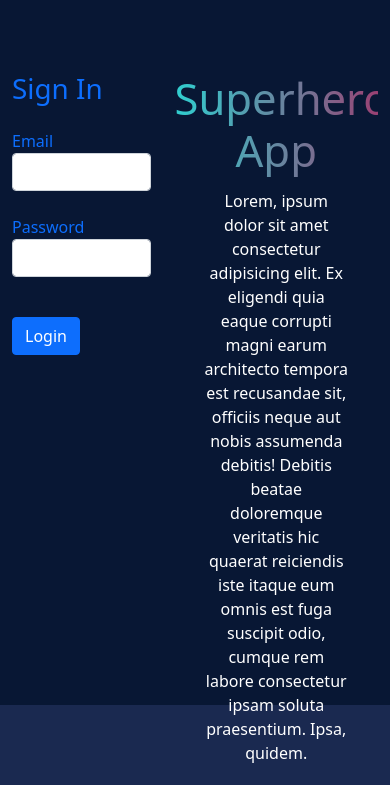
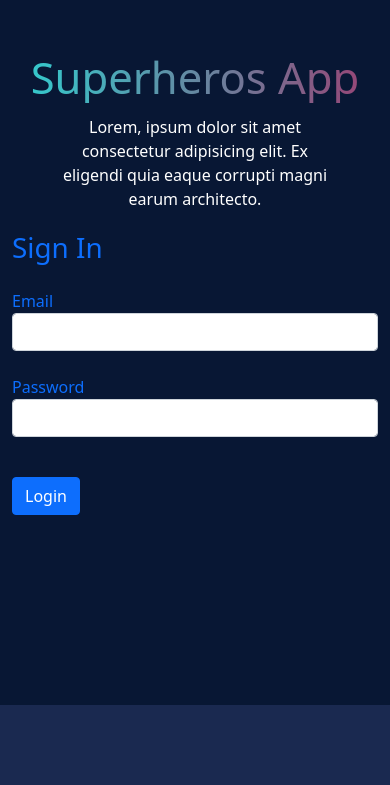
Before and after one commit to fdelavalle/superheros, a React (Create React App) app in the folder frontend/: page / in a window 390 px wide. Shown: the part 139-924 px from the top of the page. After the commit the page ends 844 px from the top, so only its background shows below. Built offline with nearby package versions, Linux system fonts and the light colour scheme.

Commit message:
added responsive design to the login page

```diff
--- a/frontend/src/components/login/LoginText.js
+++ b/frontend/src/components/login/LoginText.js
@@ -8,11 +8,7 @@ const LoginText = () => {
       </h1>
       <p className='p-1 text-center w-75 text-white mx-auto'>
         Lorem, ipsum dolor sit amet consectetur adipisicing elit. Ex eligendi
-        quia eaque corrupti magni earum architecto tempora est recusandae sit,
-        officiis neque aut nobis assumenda debitis! Debitis beatae doloremque
-        veritatis hic quaerat reiciendis iste itaque eum omnis est fuga suscipit
-        odio, cumque rem labore consectetur ipsam soluta praesentium. Ipsa,
-        quidem.
+        quia eaque corrupti magni earum architecto.
       </p>
     </React.Fragment>
   );
--- a/frontend/src/components/search/Results.js
+++ b/frontend/src/components/search/Results.js
@@ -2,12 +2,10 @@ import React, { useEffect, useState } from 'react';
 import { useLocation } from 'react-router-dom';
 import axios from 'axios';
 import CardGrid from '../card/CardGrid';
-import Toast from './Toast';
 
 const Results = () => {
   const [herosList, setHerosList] = useState([]);
   const [isLoading, setIsLoading] = useState(false);
-  const [heroAdded, setHeroAdded] = useState(false);
 
   const location = useLocation();
   const queryParams = new URLSearchParams(location.search);
@@ -40,7 +38,6 @@ const Results = () => {
           <CardGrid herosList={herosList} inHome={false} />
         )}
       </div>
-      <Toast />
     </section>
   );
 };
--- a/frontend/src/components/search/Toast.js
+++ /dev/null
@@ -1,19 +0,0 @@
-import React from 'react';
-
-const Toast = () => {
-  return (
-    <div className='position-fixed bottom-0 end-0 p-5' style={{ zIndex: '11' }}>
-      <div className='toast-header'>
-        <button
-          type='button'
-          className='btn-close'
-          data-bs-dismiss='toast'
-          aria-label='Close'
-        ></button>
-      </div>
-      <div className='toast-body'>Hello, world! This is a toast message.</div>
-    </div>
-  );
-};
-
-export default Toast;
--- a/frontend/src/helpers/general-helpers.js
+++ b/frontend/src/helpers/general-helpers.js
@@ -58,7 +58,7 @@ const getStrongesStat = (summary) => {
     1
   );
   if (max.value === 0) {
-    max.powerstat = '';
+    return '';
   }
 
   return max.powerstat;
--- a/frontend/src/pages/Login.css
+++ b/frontend/src/pages/Login.css
@@ -3,7 +3,8 @@
   background: url('../assets/batman-wallpaper.jpg') left top;
   display: flex;
   align-items: center;
-  justify-content: flex-start;
+  justify-content: center;
+  padding-bottom: 20rem;
 }
 
 .text-gradient {
@@ -11,3 +12,9 @@
   -webkit-background-clip: text;
   -webkit-text-fill-color: transparent;
 }
+
+@media (max-width: 576px) {
+  .welcome {
+    padding: 0;
+  }
+}
--- a/frontend/src/pages/Login.js
+++ b/frontend/src/pages/Login.js
@@ -6,12 +6,12 @@ import './Login.css';
 const Login = () => {
   return (
     <section className='welcome'>
-      <div className='container h-50'>
+      <div className='container'>
         <div className='row'>
-          <div className='col-5'>
+          <div className='col-lg-5 order-last order-lg-first'>
             <LoginForm />
           </div>
-          <div className='col-7'>
+          <div className='col-lg-7 order-first order-lg-last'>
             <LoginText />
           </div>
         </div>
--- a/frontend/src/store/teamMembers-context.js
+++ b/frontend/src/store/teamMembers-context.js
@@ -40,6 +40,8 @@ export const TeamMembersContextProvider = (props) => {
       }
     }
   }, [goodHerosCounter, badHerosCounter, heros]);
+
+  // console.log(teamSummary);
 
   const addHeroToTeamHandler = (hero) => {
     if (hero.biography.alignment === 'good' && teamFullOfGoodHeros) {
```
